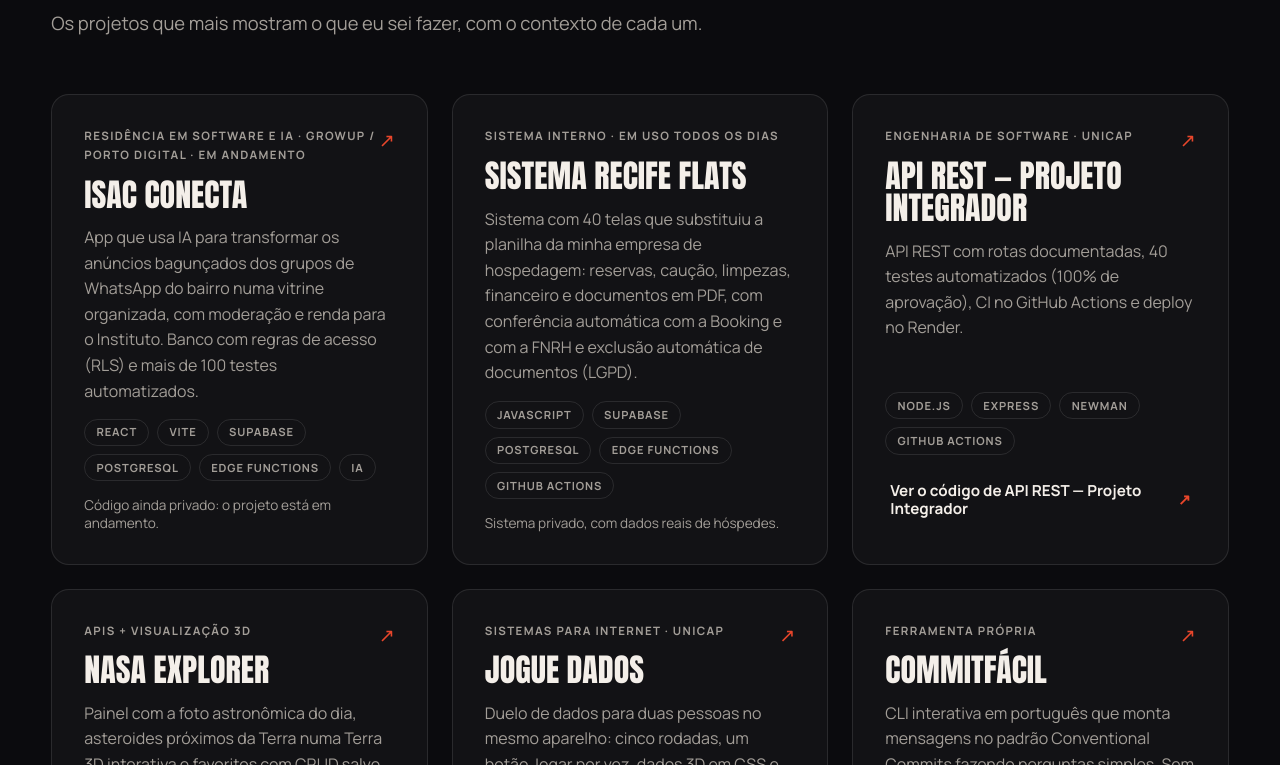
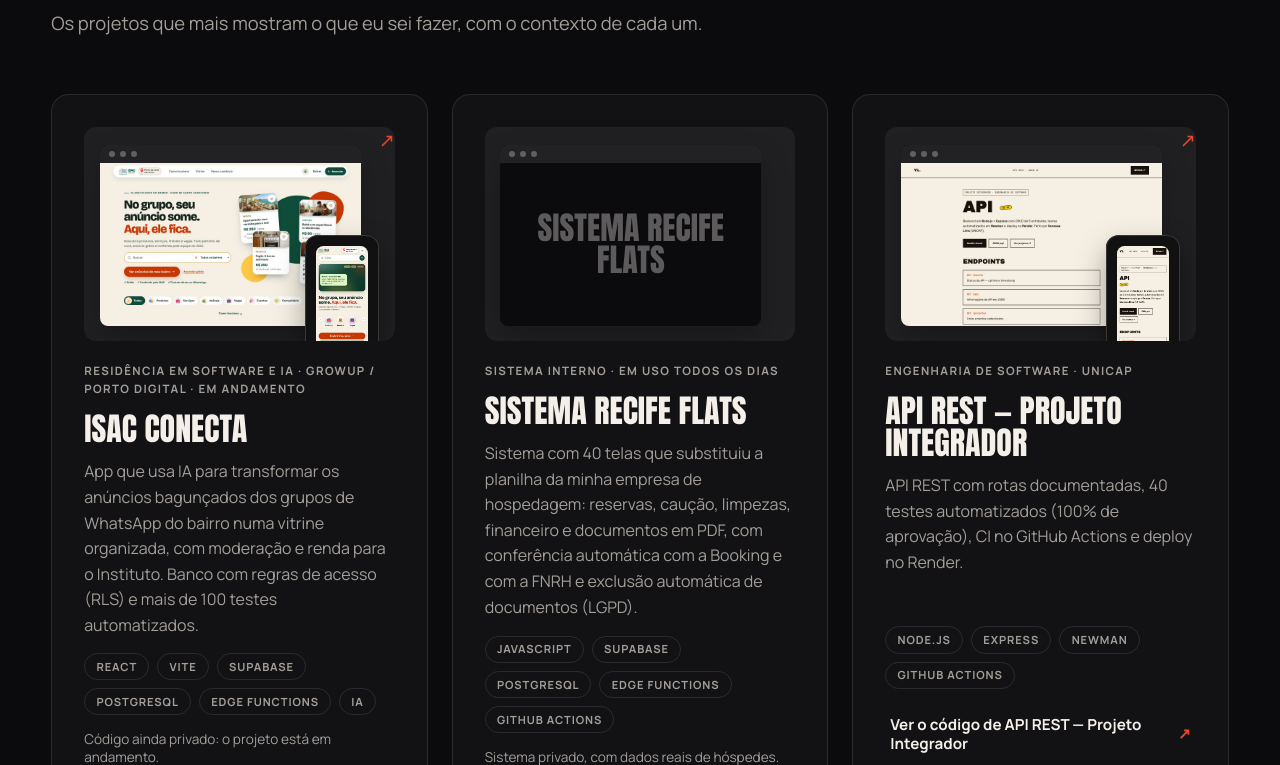
Before and after one commit to VANESSENCEWEB/portfolio-vanessa-lima, a Next.js app: page /projetos in a window 1280 px wide. Shown: the part 895-1660 px from the top of the page. Built offline with nearby package versions, Linux system fonts and the light colour scheme; no server answers.

Commit message:
feat(projetos): mostra os prints em mockup de computador e celular nos cartões

```diff
--- a/app/projetos/page.jsx
+++ b/app/projetos/page.jsx
@@ -6,12 +6,17 @@
    2. Em destaque: projetos escolhidos à mão (data/projetos.js)
    3. No GitHub: repositórios públicos buscados na API do
       GitHub (lib/github.js), do mais recente para o mais antigo
+   Cada cartão mostra os prints do projeto (computador +
+   celular) com o componente Mockup. Os prints são gerados
+   com npm run prints e listados em data/prints.json.
    Server Component: a busca acontece no SERVIDOR, com cache.
    O navegador recebe o HTML pronto, sem esperar a API.
    ========================================================= */
 import { DESTAQUES, GITHUB } from "@/data/projetos";
+import PRINTS from "@/data/prints.json";
 import { buscarRepositorios } from "@/lib/github";
 import CabecalhoPagina from "@/components/CabecalhoPagina/CabecalhoPagina";
+import Mockup from "@/components/Mockup/Mockup";
 import Botao from "@/components/ui/Botao/Botao";
 import Card from "@/components/ui/Card/Card";
 import Secao from "@/components/ui/Secao/Secao";
@@ -36,7 +41,7 @@ function Destaques() {
       descricao="Os projetos que mais mostram o que eu sei fazer, com o contexto de cada um."
     >
       <ul className={styles.grade}>
-        {DESTAQUES.map(({ id, titulo, contexto, descricao, tags, site, codigo, nota }) => (
+        {DESTAQUES.map(({ id, titulo, contexto, descricao, tags, site, codigo, nota }, i) => (
           <li key={id}>
             {/* O cartão leva ao site; sem site, leva ao código; sem os dois, não é link */}
             <Card
@@ -45,6 +50,7 @@ function Destaques() {
               descricao={descricao}
               tags={tags}
               href={site || codigo || undefined}
+              midia={<Mockup titulo={titulo} prints={PRINTS[id]} prioridade={i < 2} />}
             >
               {site && codigo && (
                 <Botao href={codigo} variante="fantasma" seta>
@@ -81,7 +87,7 @@ async function RepositoriosDoGitHub() {
         </p>
       ) : (
         <ul className={styles.grade}>
-          {repositorios.map(({ id, nome, descricao, linguagem, codigo, site, atualizadoEm }) => (
+          {repositorios.map(({ id, chave, nome, descricao, linguagem, codigo, site, atualizadoEm }) => (
             <li key={id}>
               <Card
                 titulo={nome}
@@ -89,6 +95,7 @@ async function RepositoriosDoGitHub() {
                 descricao={descricao || "Sem descrição no GitHub."}
                 tags={linguagem ? [linguagem] : []}
                 href={codigo}
+                midia={<Mockup titulo={nome} prints={PRINTS[chave]} />}
               >
                 {site && (
                   <Botao href={site} variante="fantasma" seta>
--- /dev/null
+++ b/components/Mockup/Mockup.jsx
@@ -0,0 +1,67 @@
+/* =========================================================
+   Mockup — prints de um projeto numa janela de navegador
+   (computador) com um celular por cima, no canto direito
+   ---------------------------------------------------------
+   A moldura é CSS, não imagem: se adapta ao tamanho do
+   cartão e às cores do tema. Os prints vêm do script
+   scripts/prints-projetos.mjs (npm run prints), listados
+   em data/prints.json.
+   Sem prints (projeto privado ou sem site), mostra a mesma
+   moldura com o nome do projeto, para a grade ficar igual.
+   Props:
+   - titulo (obrigatório): nome do projeto (vai no alt)
+   - prints: { computador, celular } ou nada
+   - prioridade: true nos primeiros cartões (carrega antes)
+   next/image: entrega AVIF/WebP no tamanho certo para cada
+   tela, a partir do .jpg original.
+   ========================================================= */
+import Image from "next/image";
+import styles from "./Mockup.module.css";
+
+export default function Mockup({ titulo, prints, prioridade = false }) {
+  const temPrints = Boolean(prints?.computador && prints?.celular);
+
+  return (
+    <div className={styles.cena}>
+      <div className={styles.janela}>
+        {/* As 3 bolinhas da janela: só enfeite */}
+        <div className={styles.barra} aria-hidden="true">
+          <span />
+          <span />
+          <span />
+        </div>
+        <div className={styles.telaComputador}>
+          {temPrints ? (
+            <Image
+              src={prints.computador}
+              alt={`Tela de ${titulo} no computador`}
+              fill
+              sizes="(max-width: 760px) 90vw, 400px"
+              priority={prioridade}
+              className={styles.imagem}
+            />
+          ) : (
+            <p className={styles.semPrint} aria-hidden="true">
+              {titulo}
+            </p>
+          )}
+        </div>
+      </div>
+
+      {temPrints && (
+        <div className={styles.celular}>
+          <div className={styles.telaCelular}>
+            <Image
+              src={prints.celular}
+              alt={`Tela de ${titulo} no celular`}
+              fill
+              sizes="120px"
+              priority={prioridade}
+              className={styles.imagem}
+            />
+          </div>
+        </div>
+      )}
+    </div>
+  );
+}
--- /dev/null
+++ b/components/Mockup/Mockup.module.css
@@ -0,0 +1,110 @@
+/* =========================================================
+   Mockup — janela (computador) + celular por cima
+   ---------------------------------------------------------
+   Tudo em % da largura da "cena": funciona em qualquer
+   tamanho de cartão, do celular ao computador.
+   ========================================================= */
+.cena {
+  position: relative;
+  aspect-ratio: 16 / 11;
+  margin-bottom: 0.4rem;
+  border-radius: 12px;
+  background: color-mix(in srgb, var(--cor-texto) 6%, transparent);
+  overflow: hidden;
+}
+
+/* Janela de navegador: canto superior esquerdo, 84% da largura */
+.janela {
+  position: absolute;
+  top: 8%;
+  left: 5%;
+  width: 84%;
+  border-radius: 8px;
+  overflow: hidden;
+  background: var(--cor-fundo);
+  box-shadow: 0 14px 30px color-mix(in srgb, #000 22%, transparent);
+  transition: transform 0.4s ease;
+}
+
+.barra {
+  display: flex;
+  align-items: center;
+  gap: 5px;
+  height: 18px;
+  padding: 0 9px;
+  background: color-mix(in srgb, var(--cor-texto) 10%, var(--cor-fundo));
+}
+.barra span {
+  width: 6px;
+  height: 6px;
+  border-radius: 50%;
+  background: color-mix(in srgb, var(--cor-texto) 30%, transparent);
+}
+
+/* Mesma proporção do print de computador (1440 x 900) */
+.telaComputador {
+  position: relative;
+  aspect-ratio: 1440 / 900;
+}
+
+/* Celular: canto inferior direito, por cima da janela */
+.celular {
+  position: absolute;
+  right: 5%;
+  bottom: -14%;
+  width: 24%;
+  padding: 3.5%;
+  border-radius: 18% / 9%;
+  background: #111;
+  box-shadow:
+    0 14px 30px color-mix(in srgb, #000 35%, transparent),
+    inset 0 0 0 1px #3a3833;
+  transition: transform 0.4s ease;
+}
+
+/* Mesma proporção do print de celular (390 x 844) */
+.telaCelular {
+  position: relative;
+  aspect-ratio: 390 / 844;
+  border-radius: 14% / 6.5%;
+  overflow: hidden;
+  background: var(--cor-fundo);
+}
+
+/* O print preenche a tela, alinhado pelo topo (onde fica o começo do site) */
+.imagem {
+  object-fit: cover;
+  object-position: top;
+}
+
+/* Sem print: o nome do projeto no meio da janela */
+.semPrint {
+  position: absolute;
+  inset: 0;
+  display: grid;
+  place-items: center;
+  margin: 0;
+  padding: 1rem;
+  font-family: var(--display);
+  font-size: clamp(1.4rem, 4vw, 2rem);
+  line-height: 1;
+  text-align: center;
+  text-transform: uppercase;
+  color: color-mix(in srgb, var(--cor-texto) 35%, transparent);
+}
+
+/* No hover do cartão, os aparelhos se afastam um pouquinho */
+:global(article:hover) .janela {
+  transform: translateY(-3px);
+}
+:global(article:hover) .celular {
+  transform: translateY(-8px);
+}
+
+/* Quem prefere menos movimento não vê a animação */
+@media (prefers-reduced-motion: reduce) {
+  .janela,
+  .celular {
+    transition: none;
+  }
+}
--- a/components/ui/Card/Card.jsx
+++ b/components/ui/Card/Card.jsx
@@ -13,6 +13,7 @@
    - href: para onde o cartão leva (interno "/..." ou externo "https://...")
    - nivelTitulo: 2 a 6 (padrão 3, porque o card fica dentro de uma seção com h2)
    - children: conteúdo extra no fim (ex.: botões)
+   - midia: conteúdo no TOPO do cartão (ex.: <Mockup /> com prints)
    ========================================================= */
 import Link from "next/link";
 import { juntarClasses } from "@/lib/classes";
@@ -46,11 +47,14 @@ export default function Card({
   nivelTitulo = 3,
   className,
   children,
+  midia,
 }) {
   const Titulo = `h${Math.min(Math.max(nivelTitulo, 2), 6)}`;
 
   return (
     <article className={juntarClasses(styles.card, href && styles.clicavel, className)}>
+      {midia}
+
       {rotulo && <p className="rotulo rotulo--suave">{rotulo}</p>}
 
       <Titulo className={styles.titulo}>
--- a/data/sobre.js
+++ b/data/sobre.js
@@ -172,7 +172,8 @@ export const TECNOLOGIAS_DO_APP = [
       },
       {
         nome: "next/image",
-        papel: "A foto da página Sobre: formato leve (AVIF/WebP) e tamanho certo para cada tela.",
+        papel:
+          "A foto da página Sobre e os prints dos projetos: formato leve (AVIF/WebP) e tamanho certo para cada tela.",
       },
       {
         nome: "next/font/google",
@@ -299,7 +300,8 @@ export const TECNOLOGIAS_DO_APP = [
       {
         nome: "Playwright",
         pacote: "playwright",
-        papel: "Abre o site num navegador invisível e gera os prints do diário (npm run mockup).",
+        papel:
+          "Abre sites num navegador invisível e tira os prints do diário (npm run mockup) e dos cartões de projeto (npm run prints).",
       },
       { nome: "Git + GitHub", papel: "Histórico do código com Conventional Commits e repositório público." },
       { nome: "Vercel", papel: "Hospedagem: cada push na main publica o site sozinho." },
```
Also changed, not shown: 1 other file (tests, documents, lock files or other folders).
